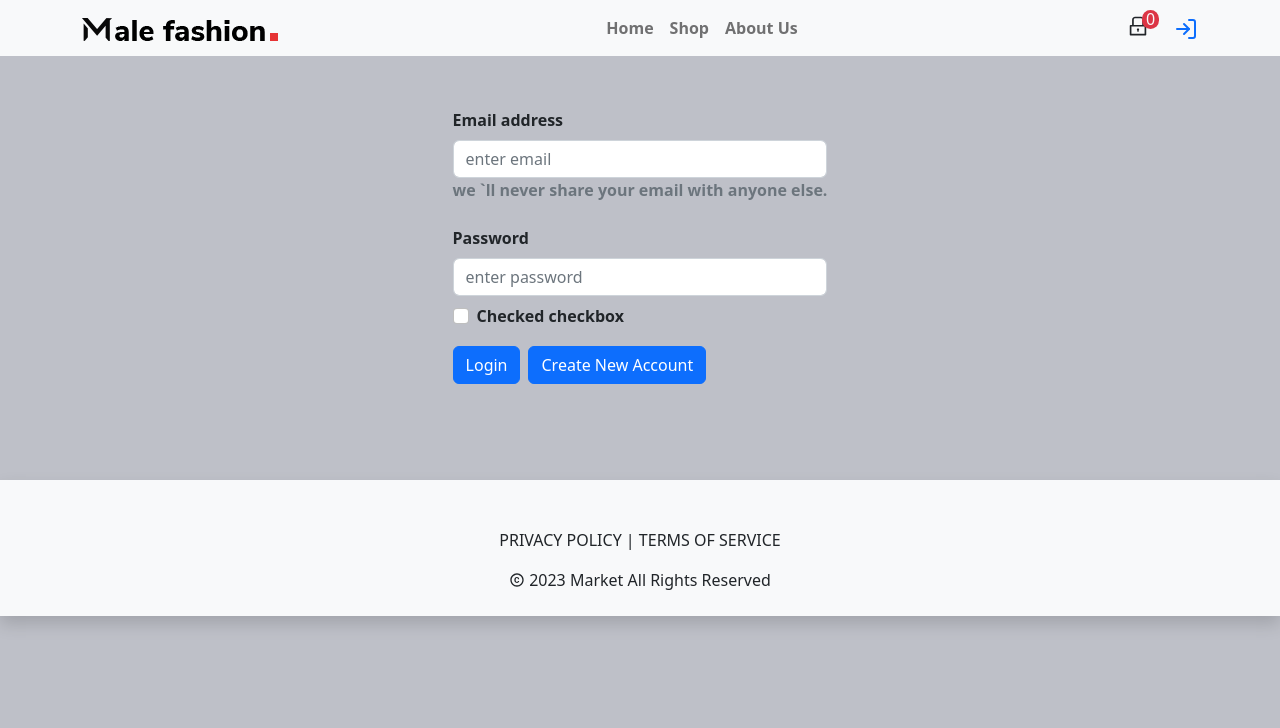
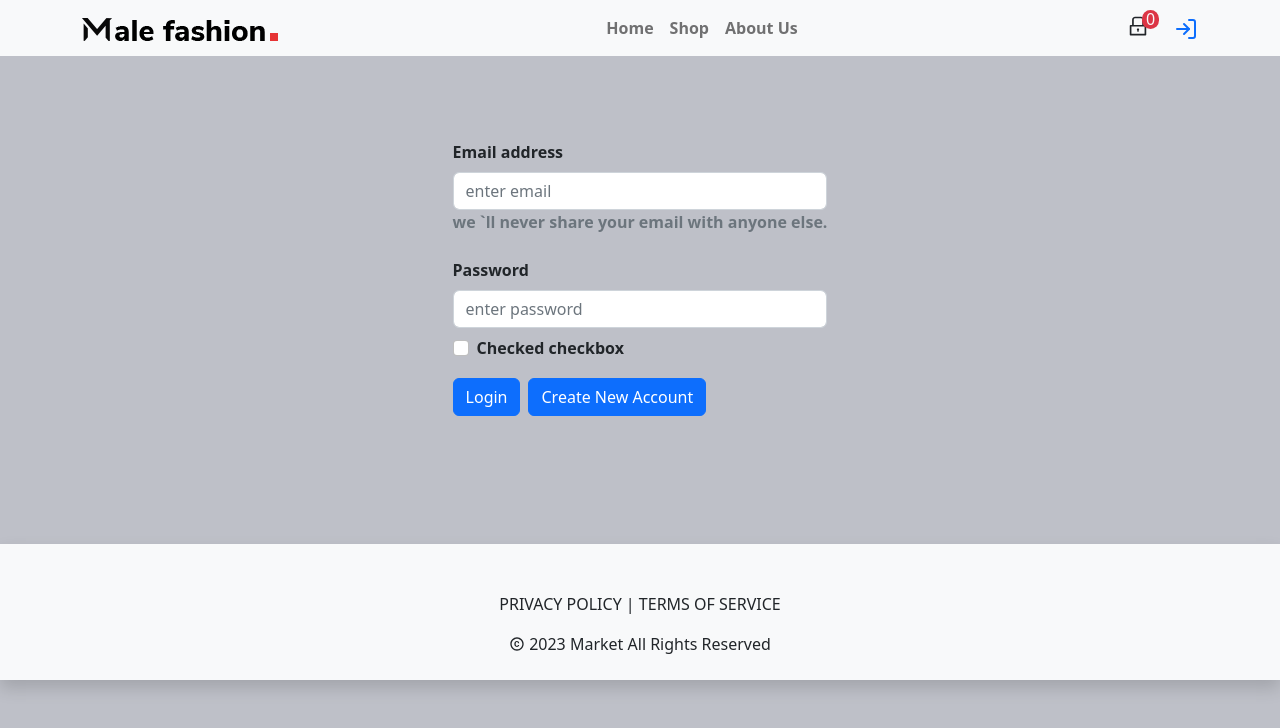
Before and after one commit to Mahmoud-Fauome/fashion, a React (Create React App) app: page /signIn in a window 1280 px wide. Shown: the top 728 px of the page. Built offline with nearby package versions, Linux system fonts and the light colour scheme; no server answers.

Commit message:
my changes

```diff
--- a/src/components/sign/signIn.jsx
+++ b/src/components/sign/signIn.jsx
@@ -35,7 +35,10 @@ const SignIn = () => {
   };
   document.body.style.backgroundColor = "#bec0c8";
   return (
-    <div className="py-5 mt-1 fw-bolder d-flex flex-column align-items-center">
+    <div
+      style={{ paddingBottom: "5em", paddingTop: "5em" }}
+      className="mt-1 fw-bolder d-flex flex-column align-items-center"
+    >
       <form onSubmit={handelSignIn}>
         <div className="mb-2 d-flex flex-column">
           <label className={CheckEmail ? "mb-2 text-dark" : "mb-2 text-danger"}>
```
